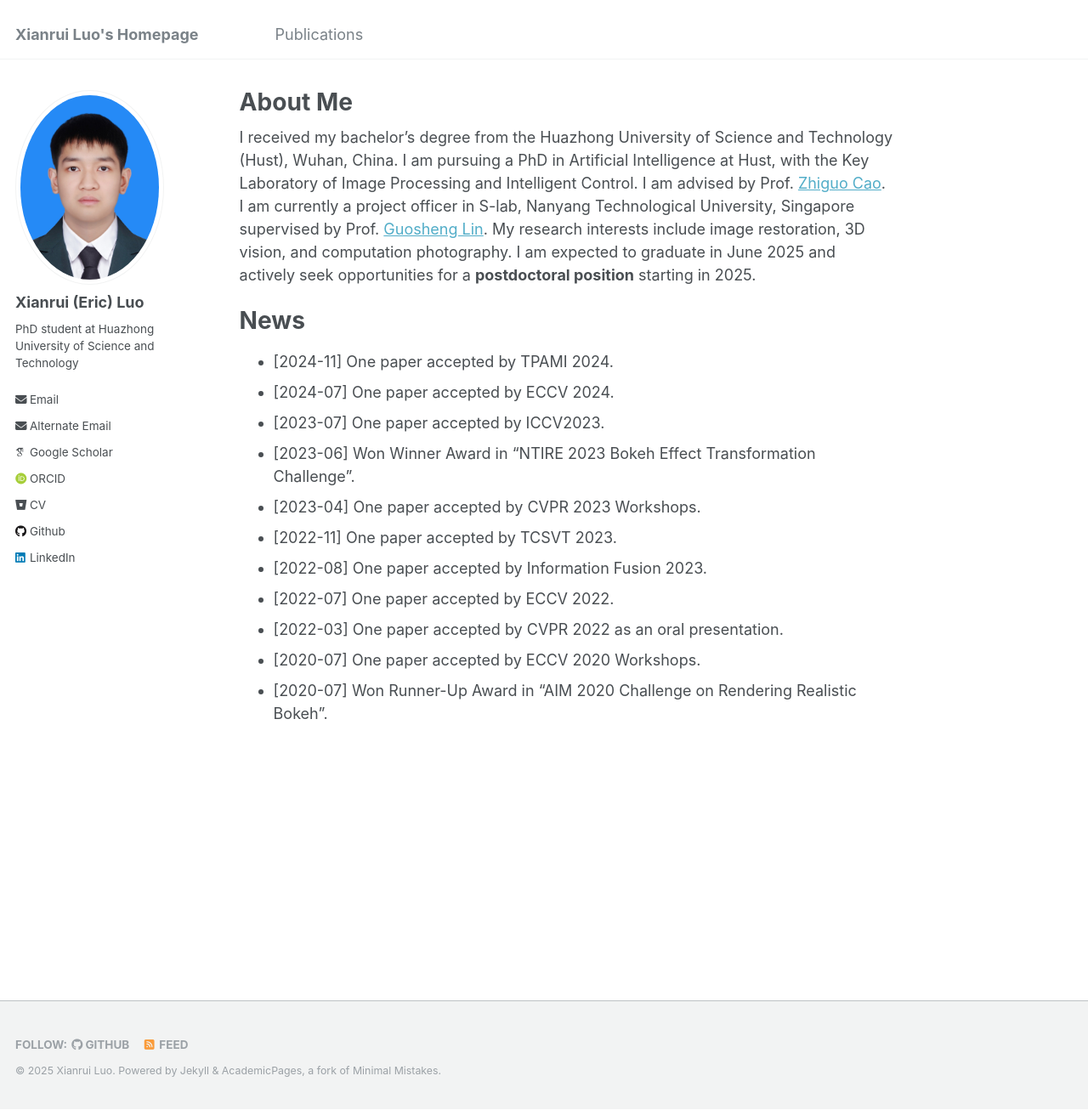
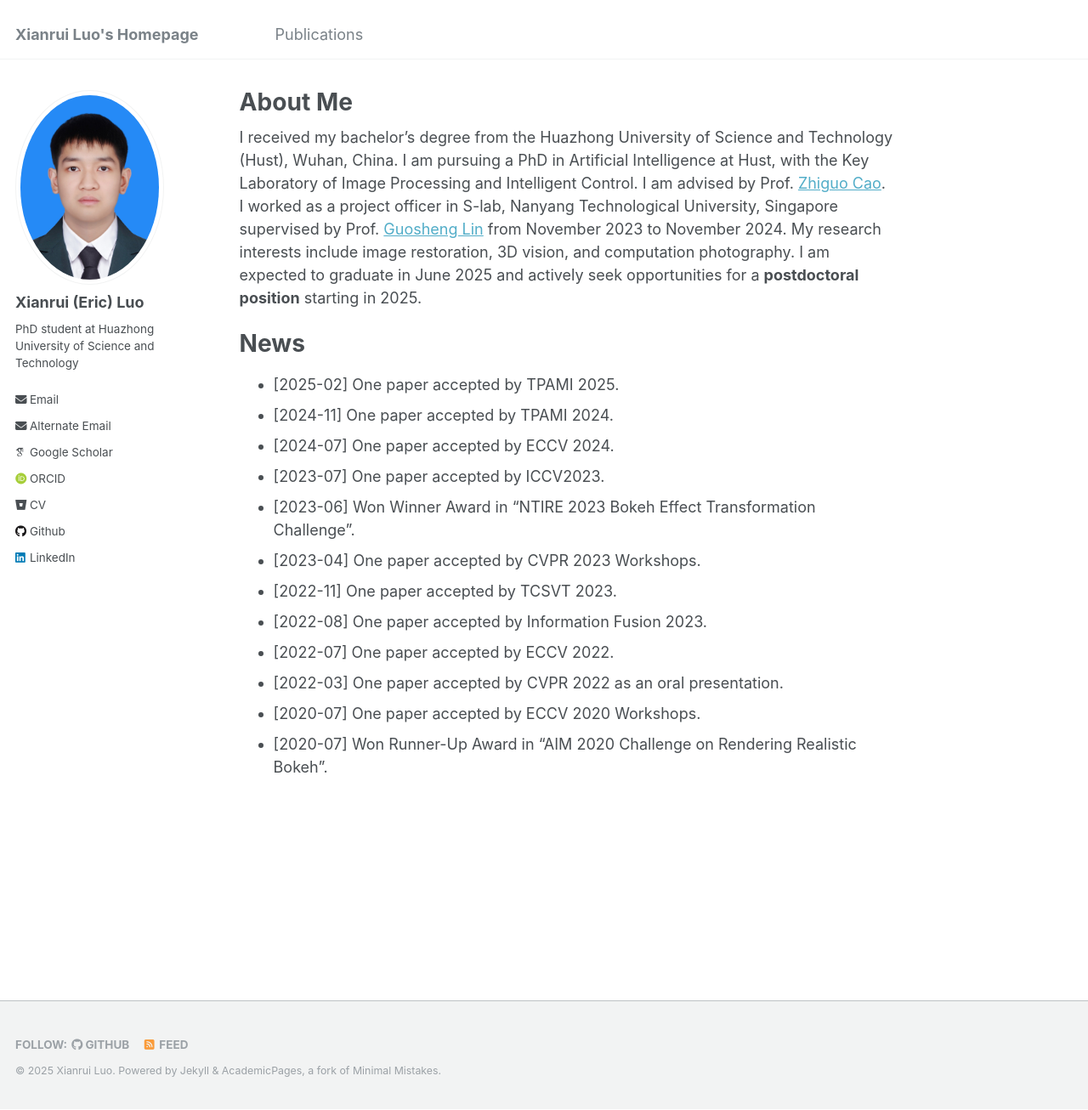
Before and after one commit to xianrui-luo/xianrui-luo.github.io, a Jekyll site: the page built from _pages/about.md, in a window 1280 px wide and 1306 px high. Shown: the whole window at 85% size. Built offline with Jekyll 4.4.1, drawn with Linux system fonts in a browser that asks for light colours; some web fonts are replaced.

Commit message:
Update about.md

```diff
--- a/_pages/about.md
+++ b/_pages/about.md
@@ -7,10 +7,11 @@ redirect_from:
   - /about.html
 ---
 
-I received my bachelor's degree from the Huazhong University of Science and Technology (Hust), Wuhan, China. I am pursuing a PhD in Artificial Intelligence at Hust, with the Key Laboratory of Image Processing and Intelligent Control. I am advised by Prof. [Zhiguo Cao](https://openreview.net/profile?id=~Zhiguo_Cao1). I am currently a project officer in S-lab, Nanyang Technological University, Singapore supervised by Prof. [Guosheng Lin](https://guosheng.github.io/). My research interests include image restoration, 3D vision, and computation photography. I am expected to graduate in June 2025 and actively seek opportunities for a **postdoctoral position** starting in 2025.
+I received my bachelor's degree from the Huazhong University of Science and Technology (Hust), Wuhan, China. I am pursuing a PhD in Artificial Intelligence at Hust, with the Key Laboratory of Image Processing and Intelligent Control. I am advised by Prof. [Zhiguo Cao](https://openreview.net/profile?id=~Zhiguo_Cao1). I worked as a project officer in S-lab, Nanyang Technological University, Singapore supervised by Prof. [Guosheng Lin](https://guosheng.github.io/) from November 2023 to November 2024. My research interests include image restoration, 3D vision, and computation photography. I am expected to graduate in June 2025 and actively seek opportunities for a **postdoctoral position** starting in 2025.
 
 News
 =======
+- [2025-02] One paper accepted by TPAMI 2025.
 - [2024-11] One paper accepted by TPAMI 2024.
 - [2024-07] One paper accepted by ECCV 2024.
 - [2023-07] One paper accepted by ICCV2023.
```
